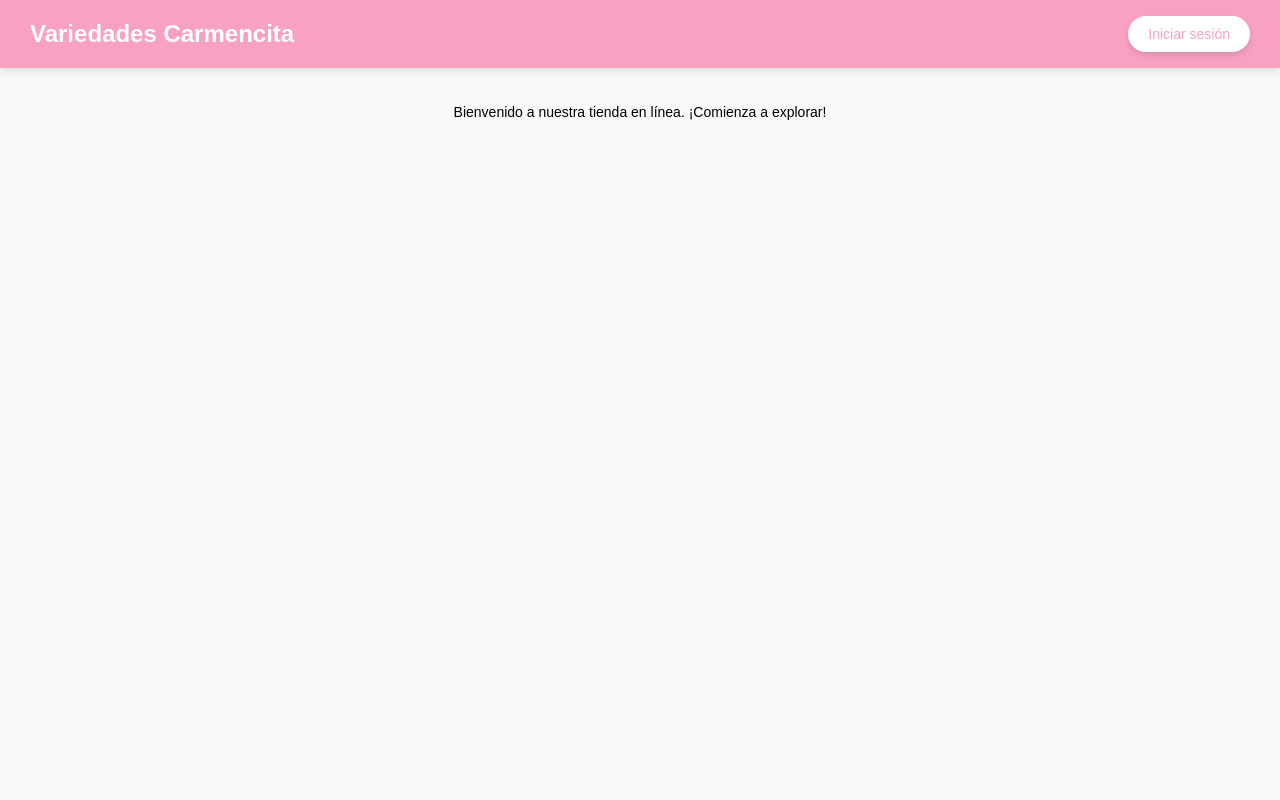
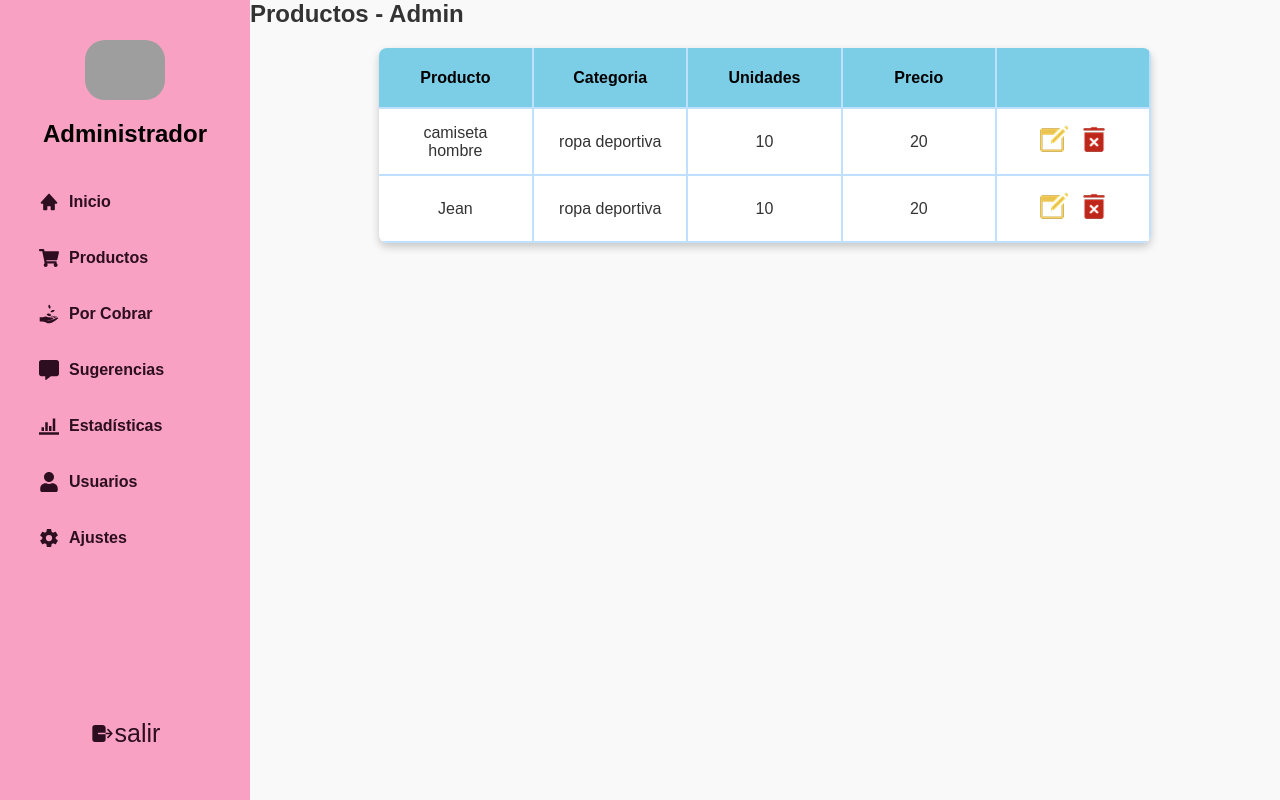
Before and after one commit to ElMopri/SIGESCAM_frontend, a React (Vite) app: page /admin/productos in a window 1280 px wide. Built offline with nearby package versions, Linux system fonts and the light colour scheme; grey boxes are pictures that could not be loaded.

Commit message:
Estructura Productos

```diff
--- /dev/null
+++ b/src/components/TablaProductos.css
@@ -0,0 +1,47 @@
+.tabla-productos {
+  width: 75%;
+  border-collapse: collapse;
+  background-color: white;
+  box-shadow: 0 4px 8px rgba(0, 0, 0, 0.2);
+  border-radius: 8px;
+  overflow: hidden;
+  margin: 0 auto;
+  table-layout: fixed;
+}
+
+.tabla-productos thead {
+  background-color: #7ccde6;
+  height: 60px;
+  color: black;
+}
+
+.tabla-productos th,
+.tabla-productos td {
+  padding: 12px 16px;
+  text-align: center;
+  border-bottom: 2px solid #bfe0ff;
+  border-right: 2px solid #bfe0ff;
+  overflow: hidden;
+  word-wrap: break-word;
+  text-overflow: ellipsis;
+}
+
+.tabla-productos td:last-child {
+  text-align: center;
+}
+
+.boton-icono {
+  background: none;
+  border: none;
+  cursor: pointer;
+  padding: 4px;
+  margin: 0 2px;
+}
+
+.boton-icono.editar {
+  color: #f1c40f;
+}
+
+.boton-icono.eliminar {
+  color: #e74c3c;
+}
--- /dev/null
+++ b/src/components/TablaProductos.jsx
@@ -0,0 +1,28 @@
+import React from "react";
+import "./TablaProductos.css";
+const TablaProductos = ({ columnas, datos }) => {
+  return (
+    <table className="tabla-productos">
+      <thead>
+        <tr>
+          {columnas.map((col) => (
+            <th key={col.key}>{col.label}</th>
+          ))}
+        </tr>
+      </thead>
+      <tbody>
+        {datos.map((item, idx) => (
+          <tr key={idx}>
+            {columnas.map((col) => (
+              <td key={col.key}>
+                {col.render ? col.render(item) : item[col.key]}
+              </td>
+            ))}
+          </tr>
+        ))}
+      </tbody>
+    </table>
+  );
+};
+
+export default TablaProductos;
--- a/src/layouts/MenuGestor.jsx
+++ b/src/layouts/MenuGestor.jsx
@@ -9,7 +9,7 @@ import { MdPointOfSale } from "react-icons/md";
 const MenuGestor = ({ isOpen }) => {
   const menuItems = [
     { text: "Inicio", path: "/gestorDeVentas/inicio", icon:<BiSolidHome /> },
-    { text: "Productos", path: "/gestorDeVentas/ventas", icon: <FaShoppingCart />},
+    { text: "Productos", path: "/gestorDeVentas/productos", icon: <FaShoppingCart />},
     { text: "Por Cobrar", path: "/gestorDeVentas/devoluciones", icon:<GiReceiveMoney /> },
     { text: "Sugerencias", path: "/gestorDeVentas/clientes" ,icon:<FaCommentAlt />},
     { text: "Registrar Venta", path: "/gestorDeVentas/estadisticas",icon:<MdPointOfSale /> },
--- /dev/null
+++ b/src/pages/administrador/ProductosAdmin.css
@@ -0,0 +1,13 @@
+.boton-icono {
+  background: none;
+  border: none;
+  cursor: pointer;
+  padding: 3px;
+  margin: 0 2px;
+}
+
+.icono-accion {
+  width: 32px;
+  height: 32px;
+  object-fit: contain;
+}
--- /dev/null
+++ b/src/pages/administrador/ProductosAdmin.jsx
@@ -0,0 +1,58 @@
+import React from "react";
+import TablaProductos from "../../components/TablaProductos";
+import iconEditar from "/EditYellow.png";
+import iconDelete from "/Delete.png";
+import "./ProductosAdmin.css";
+
+const columnasAdmin = [
+  { key: "producto", label: "Producto" },
+  { key: "categoria", label: "Categoria" },
+  { key: "unidades", label: "Unidades" },
+  { key: "precio", label: "Precio" },
+  {
+    key: "acciones",
+    label: "",
+    render: (item) => (
+      <>
+        <button onClick={() => editar(item)} className="boton-icono editar">
+          <img src={iconEditar} alt="Editar" className="icono-accion"></img>
+        </button>
+        <button
+          onClick={() => eliminar(item.id)}
+          className="boton-icono eliminar"
+        >
+          <img src={iconDelete} alt="Eliminar" className="icono-accion"></img>
+        </button>
+      </>
+    ),
+  },
+];
+
+const datos = [
+  {
+    id: 1,
+    producto: "camiseta hombre",
+    categoria: "ropa deportiva",
+    unidades: 10,
+    precio: 20,
+    stock: 10,
+  },
+  {
+    id: 1,
+    producto: "Jean",
+    categoria: "ropa deportiva",
+    unidades: 10,
+    precio: 20,
+    stock: 10,
+  },
+  // ...
+];
+
+const ProductosAdmin = () => (
+  <div>
+    <h2>Productos - Admin</h2>
+    <TablaProductos columnas={columnasAdmin} datos={datos} />
+  </div>
+);
+
+export default ProductosAdmin;
--- /dev/null
+++ b/src/pages/gestorVentas/ProductosGestor.jsx
@@ -0,0 +1,23 @@
+import React from "react";
+import TablaProductos from "../../components/TablaProductos";
+
+const columnasGestor = [
+  { key: "producto", label: "Producto" },
+  { key: "categoria", label: "Categoria" },
+  { key: "unidades", label: "Unidades" },
+  { key: "precio", label: "Precio" },
+];
+
+const datos = [
+  { id: 1, nombre: "Camiseta", precio: 20, stock: 10 },
+  // ...
+];
+
+const ProductosGestor = () => (
+  <div>
+    <h2>Productos - Gestor</h2>
+    <TablaProductos columnas={columnasGestor} datos={datos} />
+  </div>
+);
+
+export default ProductosGestor;
--- a/src/routes/AppRoutes.jsx
+++ b/src/routes/AppRoutes.jsx
@@ -5,9 +5,11 @@ import RestablecerContraseña from "../pages/publica/RestablecerContraseña";
 import AdminLayout from "../layouts/AdminLayout";
 import GestorLayout from "../layouts/GestorLayout";
 import InicioAdmin from "../pages/administrador/InicioAdmin";
+import ProductosAdmin from "../pages/administrador/ProductosAdmin";
 import Sugerencias from "../pages/administrador/Sugerencias";
 import Ajustes from "../pages/administrador/Ajustes";
 import InicioGestor from "../pages/gestorVentas/InicioGestor";
+import ProductosGestor from "../pages/gestorVentas/ProductosGestor";
 
 export default function AppRoutes() {
   return (
@@ -21,13 +23,14 @@ export default function AppRoutes() {
 
       <Route path="/admin" element={<AdminLayout />}>
         <Route index element={<InicioAdmin />} />
+        <Route path="productos" element={<ProductosAdmin />} />
         <Route path="sugerencias" element={<Sugerencias />} />
         <Route path="Ajustes" element={<Ajustes />} />
       </Route>
       <Route path="/gestorDeVentas" element={<GestorLayout />}>
         <Route index element={<InicioGestor />} />
+        <Route path="productos" element={<ProductosGestor />} />
       </Route>
-
       <Route path="*" element={<Inicio />} />
     </Routes>
   );
```
Also changed, not shown: public/Delete.png (added), public/EditYellow.png (added).
